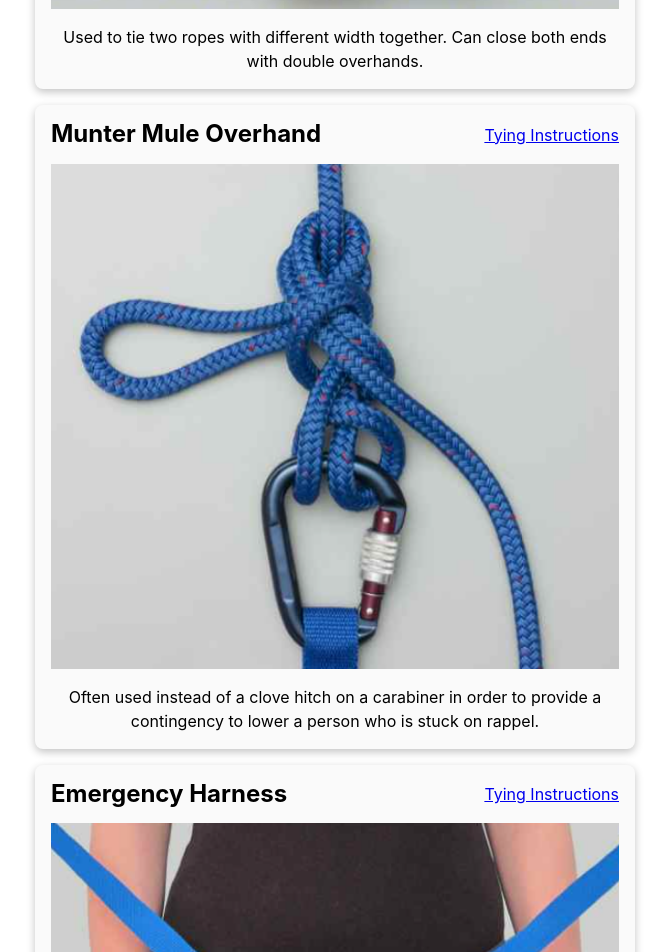
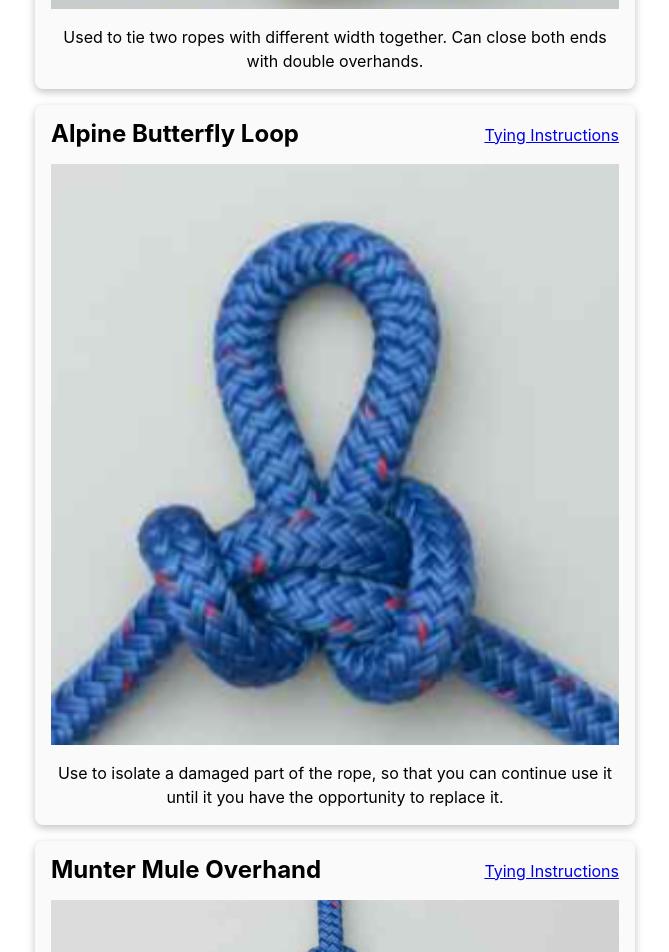
Before and after one commit to carltonj2000/canyoneering-pwa, a React (Vite) app: page / in a window 1280 px wide. Shown: the part 7680-8632 px from the top of the page, without its empty margins (305-974 px from the left). Built offline with nearby package versions, Linux system fonts and the light colour scheme.

Commit message:
add alpine butterfly loop

```diff
--- a/src/App.tsx
+++ b/src/App.tsx
@@ -166,6 +166,22 @@ function App() {
 
         <div className="card">
           <div className="title">
+            <h2>Alpine Butterfly Loop</h2>
+            <a href="https://www.animatedknots.com/alpine-butterfly-loop-knot">
+              Tying Instructions
+            </a>
+          </div>
+          <div className="content">
+            <img src={images.alpineButterfly} alt="Alpine Butterfly Loop"></img>
+            <p>
+              Use to isolate a damaged part of the rope, so that you can
+              continue use it until it you have the opportunity to replace it.
+            </p>
+          </div>
+        </div>
+
+        <div className="card">
+          <div className="title">
             <h2>Munter Mule Overhand</h2>
             <a href="https://www.animatedknots.com/munter-mule-combination-hitch-knot">
               Tying Instructions
--- a/src/images.ts
+++ b/src/images.ts
@@ -13,6 +13,7 @@ import munterMuleOverhand from "/images/munterMuleOverhand.png";
 import swissSeatFront from "/images/swissSeatFront.webp";
 import swissSeatBack from "/images/swissSeatBack.webp";
 import emergencyHarness from "/images/emergencyHarness.png";
+import alpineButterfly from "/images/alpineButterfly.png";
 
 export default {
   cloveHitch,
@@ -30,4 +31,5 @@ export default {
   swissSeatFront,
   swissSeatBack,
   emergencyHarness,
+  alpineButterfly,
 };
```
Also changed, not shown: public/images/alpineButterfly.png (added).
